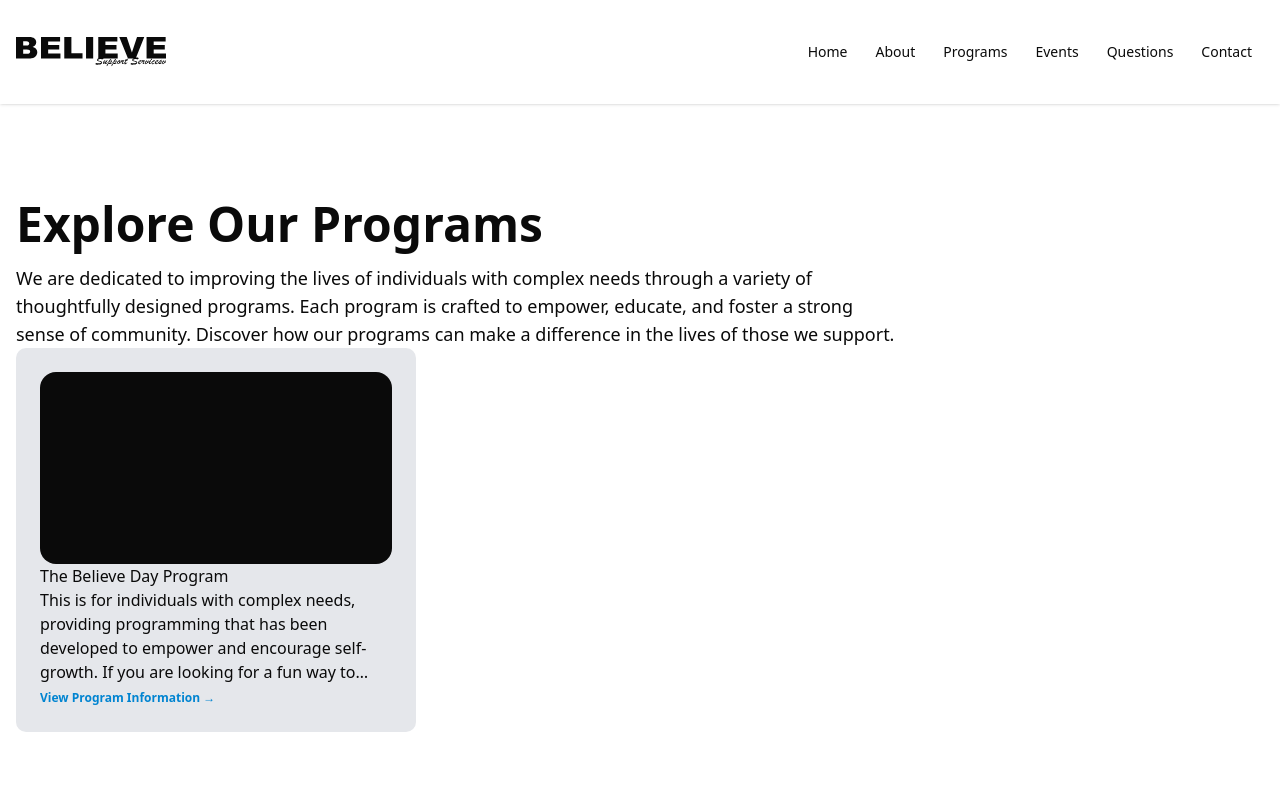
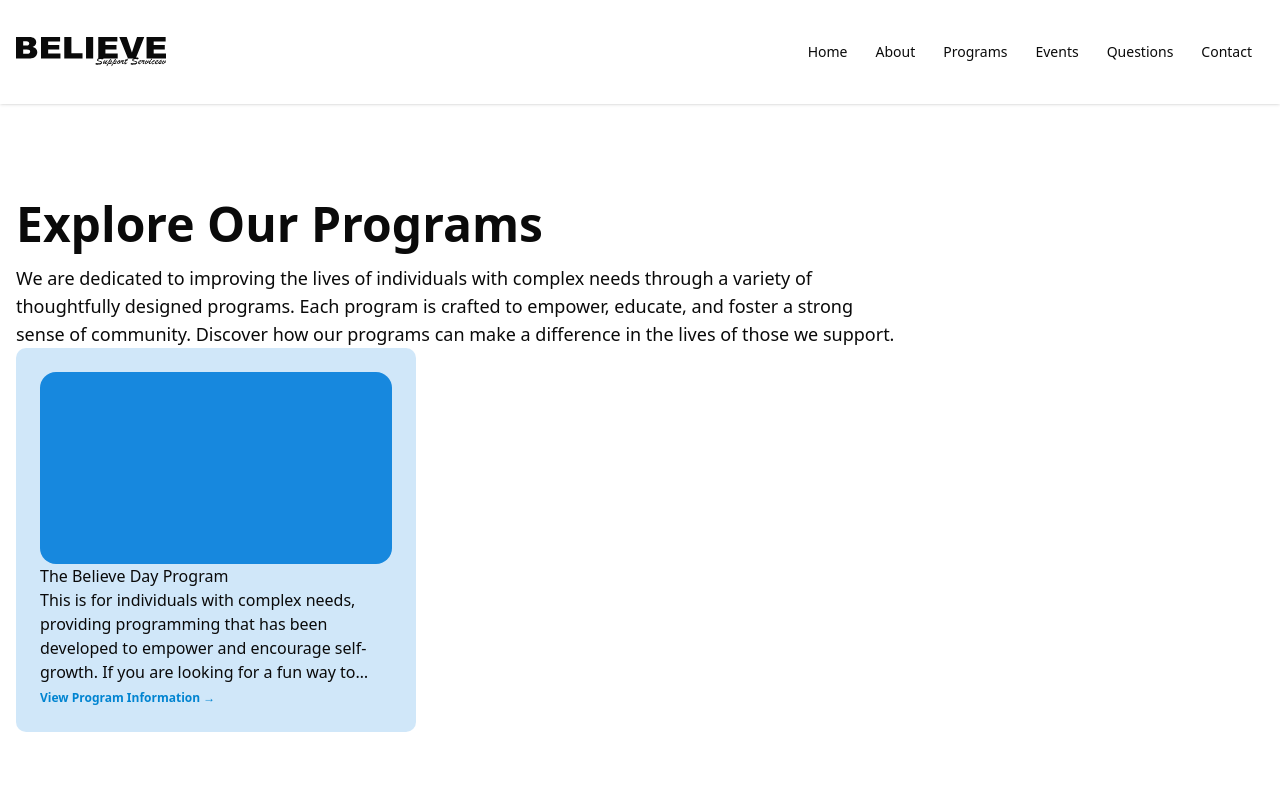
Before and after one commit to Justin-Bento/believe-support-services, a Next.js app: page /programs in a window 1280 px wide. Shown: the top 800 px of the page. Built offline with nearby package versions, Linux system fonts and the light colour scheme.

Commit message:
Updated color scheme to match comapny brand

```diff
--- a/src/app/(frontend)/programs/page.tsx
+++ b/src/app/(frontend)/programs/page.tsx
@@ -18,9 +18,9 @@ export default function ProgramsPage() {
        * End of Page Header
        */}
       <section className="grid grid-cols-1 gap-6 sm:grid-cols-2 lg:grid-cols-3">
-        <div className="overflow-hidden rounded-lg bg-gray-200">
+        <div className="overflow-hidden rounded-lg bg-primary/20">
           <div className="px-4 py-5 sm:p-6">
-            <div className="w-full h-48 bg-foreground rounded-2xl"></div>
+            <div className="w-full h-48 bg-primary rounded-2xl"></div>
             <h2>The Believe Day Program</h2>
             <p className="line-clamp-4">
               This is for individuals with complex needs, providing programming
```
